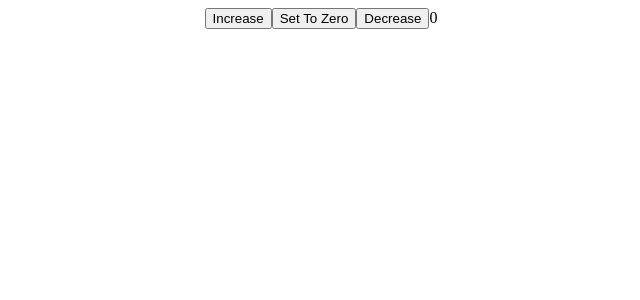
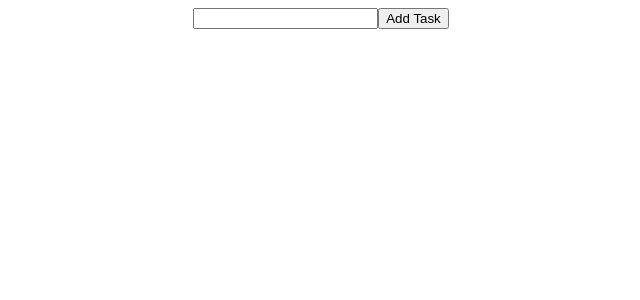
Before and after one commit to RodicaNegura/to-do-list-react, a React (Create React App) app: page / in a window 1280 px wide. Shown: the top 300 px of the page, without its empty margins (319-959 px from the left). Built offline with nearby package versions, Linux system fonts and the light colour scheme.

Commit message:
adding task using useState

```diff
--- a/src/App.js
+++ b/src/App.js
@@ -1,33 +1,31 @@
 import './App.css';
-// import {Car} from '../src/Car';
 import { useState } from 'react';
 
 function App() {
- const [count, setCount] = useState(0);
 
- const increase = () => {
-  setCount(count + 1);
- }
+    const [todoList, setTodoList] = useState([]);
+    const [newTask, setNewTask] = useState("");
 
- const setToZero = () => {
-  setCount(0);
- }
+    const handleChange = (event) => {
+      setNewTask(event.target.value);
+    };
 
- const decrease = () => {
-  setCount(count - 1);
- }
-
+    const addTask = () => {
+      setTodoList([...todoList, newTask]);
+    };
 
   return (
     <div className="App">
-      {/* <button onClick={() => setCount(count + 1)}> Increase </button>
-      <button onClick={() => setCount(count - 1)}> Decrease </button>
-      <button  onClick={() => setCount(0)}> Set To Zero </button> */}
+      <div className='addTask'>
+        <input onChange={handleChange}/>
+        <button onClick={addTask}>Add Task</button>
+      </div>
+      <div className='list'>
+        {todoList.map((task) => {
+          return <h1>{task}</h1>
+        })}
+      </div>
 
-      <button onClick={increase}>Increase</button>
-      <button onClick={setToZero}>Set To Zero</button>
-      <button onClick={decrease}>Decrease</button>
-      {count}
     </div>
   );
 }
```
